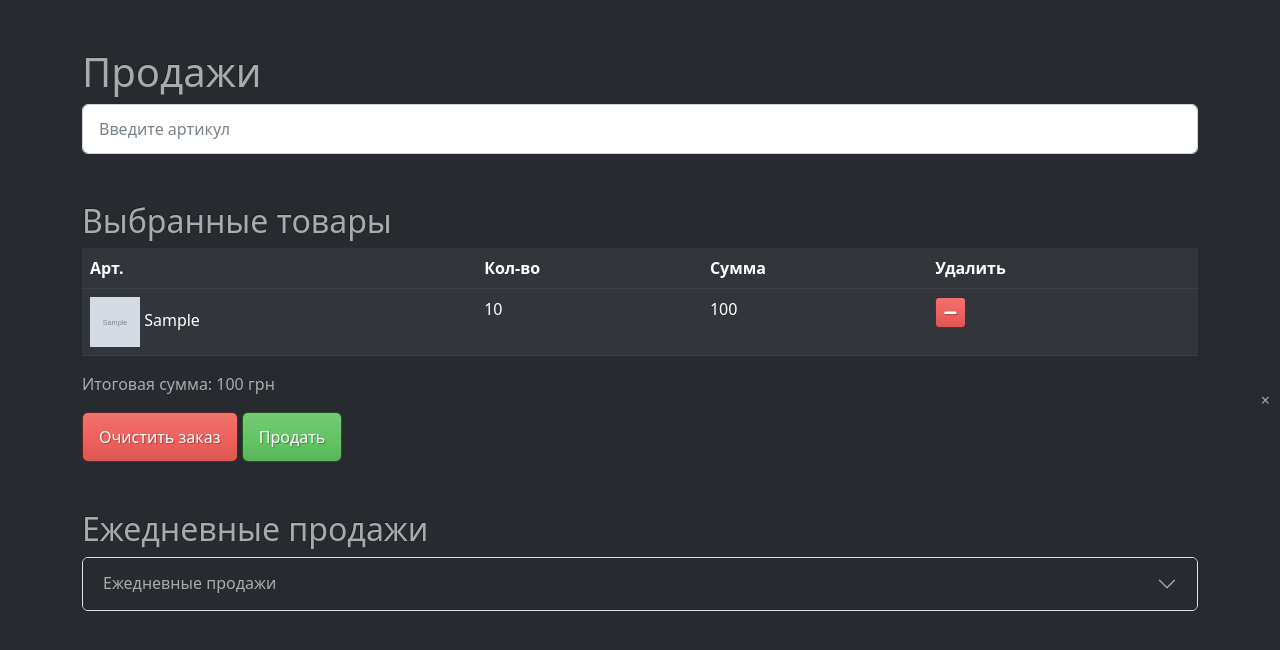
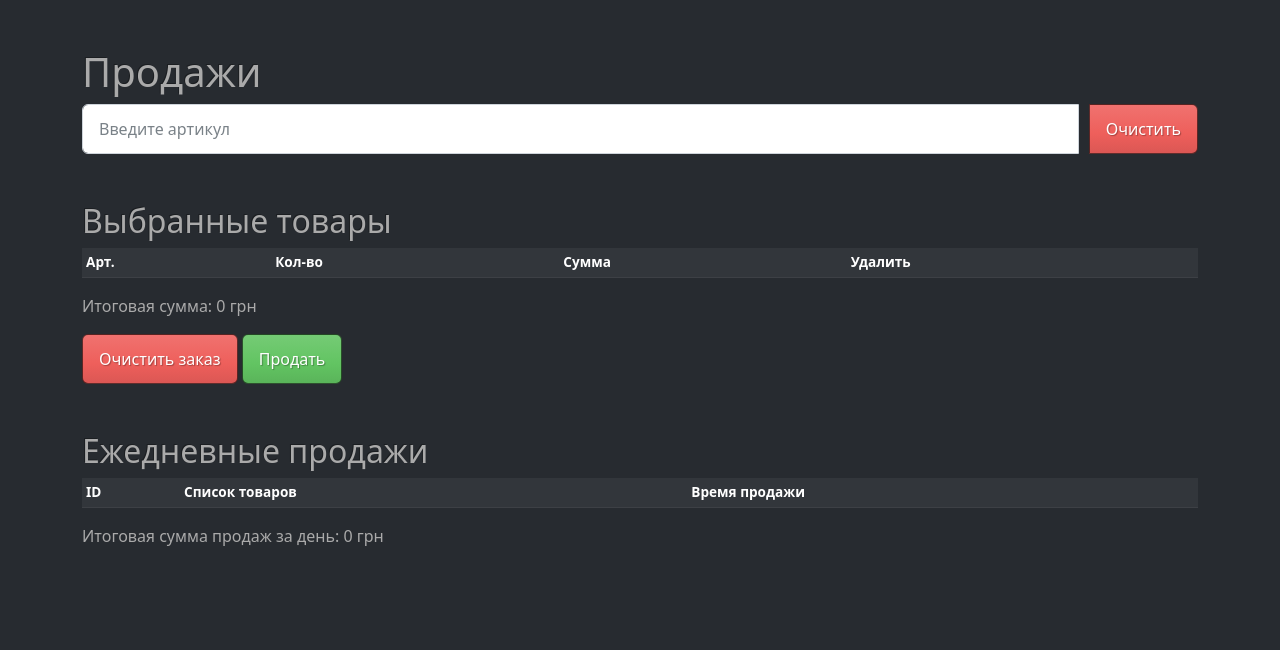
Before and after one commit to zharuk/django-deva7, a Django app: page /seller_cabinet/sale/ in a window 1280 px wide. Shown: the top 650 px of the page. Run offline with Django 4.2, Linux system fonts and the light colour scheme; the first user in the database is signed in; tables that the repository leaves empty hold one stand-in row (Sample ...); lists and menus that the app fills with data are empty; some libraries are stand-ins or nearby versions.

Commit message:
правки кабинета продавца

```diff
--- a/deva7km/catalog/static/seller_cabinet/css/styles.css
+++ b/deva7km/catalog/static/seller_cabinet/css/styles.css
@@ -1,10 +1,9 @@
-/* catalog/static/seller_cabinet/css/styles.css */
-
 .thumbnail {
     width: 50px;
     height: 50px;
     object-fit: cover;
 }
+
 .alert {
     position: fixed;
     top: 20px;
@@ -15,48 +14,74 @@
     opacity: 0;
     transition: opacity 0.5s ease-in-out;
 }
+
 .alert.show {
     display: block;
     opacity: 1;
 }
+
+.search-container {
+    display: flex;
+    align-items: center;
+    width: 100%;
 }
-.search-container {
-    position: relative;
+
+#clear-search {
+    margin-left: 10px;
+    white-space: nowrap;
 }
-.clear-search {
-    position: absolute;
-    right: 10px;
-    top: 50%;
-    transform: translateY(-50%);
-    cursor: pointer;
-}
+
 .search-results {
     margin-top: 10px;
     padding: 0;
     border: none;
     background-color: transparent;
 }
+
 .search-item {
     display: flex;
     align-items: center;
     padding: 5px 0;
     border-bottom: 1px solid #444;
 }
+
 .search-item:last-child {
     border-bottom: none;
 }
+
 .item-thumbnail {
     flex: 0 0 50px;
 }
+
 .item-details {
     flex: 1;
     margin-left: 10px;
 }
+
 .item-add-button {
     flex: 0 0 50px;
     text-align: right;
 }
+
 .more-results {
     text-align: center;
     margin-top: 10px;
 }
+
+.table-responsive {
+    font-size: 0.85rem; /* Уменьшение шрифта */
+}
+
+.table td, .table th {
+    padding: 0.25rem; /* Уменьшение отступов */
+}
+
+@media (max-width: 576px) {
+    .table-responsive {
+        overflow-x: auto;
+    }
+
+    .table {
+        white-space: nowrap; /* Предотвращение переноса строк в таблице */
+    }
+}
--- a/deva7km/catalog/static/seller_cabinet/js/seller_sales.js
+++ b/deva7km/catalog/static/seller_cabinet/js/seller_sales.js
@@ -8,11 +8,6 @@ $(document).ready(function() {
         const query = $(this).val();
         currentQuery = query;
         currentPage = 1;
-        if (query.length > 0) {
-            $('#clear-search').show();
-        } else {
-            $('#clear-search').hide();
-        }
         debounceTimer = setTimeout(function() {
             if (query.length >= 3) {
                 loadSearchResults(query, currentPage);
@@ -24,16 +19,37 @@ $(document).ready(function() {
 
     $('#clear-search').click(function() {
         $('#search-article').val('');
-        $('#clear-search').hide();
         $('#available-items').empty();
     });
 
+    function loadSearchResults(query, page, append = false) {
+        $.ajax({
+            url: search_article_url,
+            method: 'GET',
+            data: {
+                'article': query,
+                'page': page
+            },
+            success: function(data) {
+                if (append) {
+                    $('.more-results').remove();
+                    $('#available-items').append(data);
+                } else {
+                    $('#available-items').html(data);
+                }
+                $('.search-results').show();
+            },
+            error: function(xhr) {
+                showAlert('error', xhr.responseJSON.error);
+            }
+        });
+    }
+
     function showAlert(type, message) {
         const alertDiv = type === 'success' ? $('#success-alert') : $('#error-alert');
-        alertDiv.text(message).addClass('show');
-        setTimeout(function() {
-            alertDiv.removeClass('show');
-        }, 2000);
+        const alertMessage = type === 'success' ? $('#success-message') : $('#error-message');
+        alertMessage.text(message);
+        alertDiv.show().delay(1500).fadeOut(500);
     }
 
     $(document).on('click', '.add-item-button', function() {
@@ -62,7 +78,7 @@ $(document).ready(function() {
                     } else {
                         itemRow.remove();
                     }
-                    updateDailySales(false);  // Обновление без автоматического открытия аккордеона
+                    loadDailySales();  // Обновление таблицы продаж за день
                 }
             },
             error: function(xhr) {
@@ -130,10 +146,9 @@ $(document).ready(function() {
                 $('#selected-items-table tbody').empty();
                 $('#total-amount').text('0');
                 showAlert('success', 'Продажа успешно завершена!');
-                updateDailySales(false);  // Обновление без автоматического открытия аккордеона
+                loadDailySales();  // Обновление таблицы продаж за день
                 // Сброс поля поиска и результатов поиска
                 $('#search-article').val('');
-                $('#clear-search').hide();
                 $('#available-items').empty();
             },
             error: function(xhr) {
@@ -142,16 +157,19 @@ $(document).ready(function() {
         });
     });
 
-    if (pending_sale_id) {
+    $(document).on('click', '#load-more-results', function() {
+        const nextPage = $(this).data('next-page');
+        currentPage = nextPage;
+        loadSearchResults(currentQuery, currentPage, true);
+    });
+
+    function loadDailySales() {
         $.ajax({
-            url: get_pending_sale_items_url,
+            url: get_daily_sales_url,
             method: 'GET',
-            data: {
-                'sale_id': pending_sale_id
-            },
             success: function(data) {
-                $('#selected-items-table tbody').html(data.items_html);
-                $('#total-amount').text(data.total_amount);
+                $('#daily-sales-table-body').html(data.sales_html);
+                $('#total-daily-sales-amount').text(data.total_amount);
             },
             error: function(xhr) {
                 showAlert('error', xhr.responseJSON.error);
@@ -159,49 +177,6 @@ $(document).ready(function() {
         });
     }
 
-    function updateDailySales(openAccordion = true) {
-        $.ajax({
-            url: get_daily_sales_url,
-            method: 'GET',
-            success: function(data) {
-                $('#daily-sales').html(data.sales_html);
-                if (!openAccordion) {
-                    $('#collapseOne').removeClass('show');
-                }
-            },
-            error: function(xhr) {
-                showAlert('error', xhr.responseJSON.error);
-            }
-        });
-    }
-
-    setInterval(updateDailySales, 30000);
-
-    $(document).on('click', '#load-more-results', function() {
-        currentPage = $(this).data('next-page');
-        loadSearchResults(currentQuery, currentPage, true);
-    });
-
-    function loadSearchResults(query, page, append = false) {
-        $.ajax({
-            url: search_article_url,
-            method: 'GET',
-            data: {
-                'article': query,
-                'page': page
-            },
-            success: function(data) {
-                if (append) {
-                    $('.more-results').remove();
-                    $('#available-items').append(data);
-                } else {
-                    $('#available-items').html(data);
-                }
-                $('.search-results .search-item:last-child').removeClass('search-item:last-child');
-            },
-            error: function(xhr) {
-                showAlert('error', xhr.responseJSON.error);
-            }
-        });
-    }
+    // Загрузка ежедневных продаж при загрузке страницы
+    loadDailySales();
 });
--- a/deva7km/catalog/templates/seller_cabinet/sales/partials/daily_sales_items.html
+++ b/deva7km/catalog/templates/seller_cabinet/sales/partials/daily_sales_items.html
@@ -1,21 +1,3 @@
-<div class="accordion" id="dailySalesAccordion">
-    <div class="accordion-item">
-        <h2 class="accordion-header" id="headingDailySales">
-            <button class="accordion-button" type="button" data-bs-toggle="collapse" data-bs-target="#collapseDailySales" aria-expanded="true" aria-controls="collapseDailySales">
-                Ежедневные продажи
-            </button>
-        </h2>
-        <div id="collapseDailySales" class="accordion-collapse collapse show" aria-labelledby="headingDailySales" data-bs-parent="#dailySalesAccordion">
-            <div class="accordion-body">
-                <table class="table table-dark table-striped">
-                    <thead>
-                        <tr>
-                            <th>ID</th>
-                            <th>Список товаров</th>
-                            <th>Время продажи</th>
-                        </tr>
-                    </thead>
-                    <tbody>
 {% for sale in daily_sales %}
 <tr>
     <td>{{ sale.id }}</td>
@@ -30,9 +12,3 @@
     <td>{{ sale.created_at|date:"H:i" }}</td>
 </tr>
 {% endfor %}
-                    </tbody>
-                </table>
-            </div>
-        </div>
-    </div>
-</div>
--- a/deva7km/catalog/templates/seller_cabinet/sales/seller_sales.html
+++ b/deva7km/catalog/templates/seller_cabinet/sales/seller_sales.html
@@ -5,16 +5,24 @@
 
 {% block content %}
     <h1>Продажи</h1>
-    <div class="alert alert-danger" id="error-alert"></div>
-    <div class="alert alert-success" id="success-alert"></div>
+    <div class="alert alert-dismissible alert-danger fade show" id="error-alert" role="alert" style="display:none;">
+        <strong>Ошибка!</strong> <span id="error-message"></span>
+    </div>
+    <div class="alert alert-dismissible alert-success fade show" id="success-alert" role="alert" style="display:none;">
+        <strong>Успех!</strong> <span id="success-message"></span>
+    </div>
 
-    <div class="search-container">
-        <input type="text" id="search-article" class="form-control" placeholder="Введите артикул">
-        <span id="clear-search" class="clear-search">&times;</span>
+    <div class="input-group mb-3">
+        <input type="text" id="search-article" class="form-control" placeholder="Введите артикул" aria-label="Введите артикул">
+        <button id="clear-search" class="btn btn-danger" type="button">Очистить</button>
     </div>
 
     <div id="available-items" class="my-4 search-results">
         <!-- Список доступных товаров будет загружаться сюда через AJAX -->
+    </div>
+
+    <div class="more-results text-center" style="display:none;">
+        <button class="btn btn-sm btn-primary" id="load-more-results" data-next-page="2">Загрузить еще</button>
     </div>
 
     <div id="selected-items" class="my-5">
@@ -41,20 +49,21 @@
 
     <div id="daily-sales" class="my-5">
         <h2>Ежедневные продажи</h2>
-        <div class="accordion" id="accordionExample">
-            <div class="accordion-item">
-                <h2 class="accordion-header" id="headingOne">
-                    <button class="accordion-button collapsed" type="button" data-bs-toggle="collapse" data-bs-target="#collapseOne" aria-expanded="false" aria-controls="collapseOne">
-                        Ежедневные продажи
-                    </button>
-                </h2>
-                <div id="collapseOne" class="accordion-collapse collapse" aria-labelledby="headingOne" data-bs-parent="#accordionExample">
-                    <div class="accordion-body">
-                        {% include 'seller_cabinet/sales/partials/daily_sales_items.html' %}
-                    </div>
-                </div>
-            </div>
+        <div class="table-responsive">
+            <table class="table table-dark table-striped">
+                <thead>
+                    <tr>
+                        <th>ID</th>
+                        <th>Список товаров</th>
+                        <th>Время продажи</th>
+                    </tr>
+                </thead>
+                <tbody id="daily-sales-table-body">
+                    <!-- Ежедневные продажи будут отображаться здесь -->
+                </tbody>
+            </table>
         </div>
+        <p class="text-right font-weight-bold">Итоговая сумма продаж за день: <span id="total-daily-sales-amount">0</span> грн</p>
     </div>
 {% endblock %}
 
--- a/deva7km/catalog/views.py
+++ b/deva7km/catalog/views.py
@@ -465,6 +465,7 @@ async def update_tracking_status_view(request):
 def seller_cabinet_main(request):
     return render(request, 'seller_cabinet/main.html')
 
+
 @login_required
 def seller_cabinet_sales(request):
     pending_sale = Sale.objects.filter(user=request.user, status='pending').first()
@@ -479,7 +480,9 @@ def seller_cabinet_sales(request):
         'today': today,
     })
 
+
 from django.core.paginator import Paginator
+
 
 @login_required
 def search_article(request):
@@ -510,6 +513,7 @@ def remove_item_from_sale(request):
     total_amount = sale.calculate_total_amount()
     return JsonResponse({'items_html': items_html, 'total_amount': total_amount})
 
+
 @csrf_exempt
 def add_item_to_sale(request):
     try:
@@ -537,6 +541,7 @@ def add_item_to_sale(request):
     except Exception as e:
         return JsonResponse({'error': str(e)}, status=500)
 
+
 @csrf_exempt
 def confirm_sale(request):
     try:
@@ -547,6 +552,7 @@ def confirm_sale(request):
     except Exception as e:
         return JsonResponse({'error': str(e)}, status=500)
 
+
 @login_required
 def get_pending_sale_items(request):
     sale_id = request.GET.get('sale_id')
@@ -555,6 +561,7 @@ def get_pending_sale_items(request):
     total_amount = sale.calculate_total_amount()
     return JsonResponse({'items_html': items_html, 'total_amount': total_amount})
 
+
 @csrf_exempt
 @login_required
 def clear_sale(request):
@@ -562,10 +569,11 @@ def clear_sale(request):
     sale.items.all().delete()
     return JsonResponse({'message': 'Корзина очищена!'})
 
+
 @login_required
 def get_daily_sales(request):
     today = timezone.now().date()
-    daily_sales = Sale.objects.filter(created_at__date=today, status='completed')
+    daily_sales = Sale.objects.filter(created_at__date=today, status='completed').order_by('-created_at')
     total_daily_sales_amount = sum(sale.calculate_total_amount() for sale in daily_sales)
 
     sales_html = render_to_string('seller_cabinet/sales/partials/daily_sales_items.html', {
```
Lines whose indentation alone changed are shown as unchanged.
